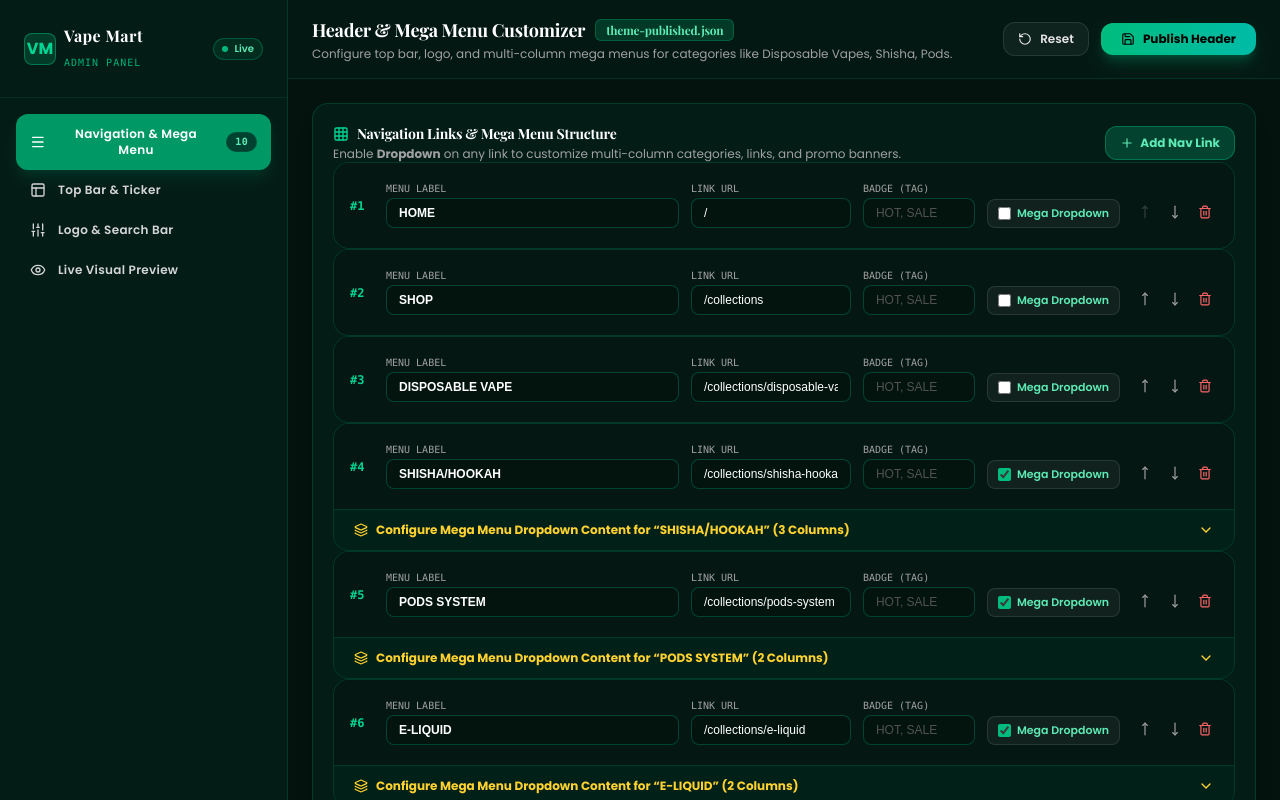
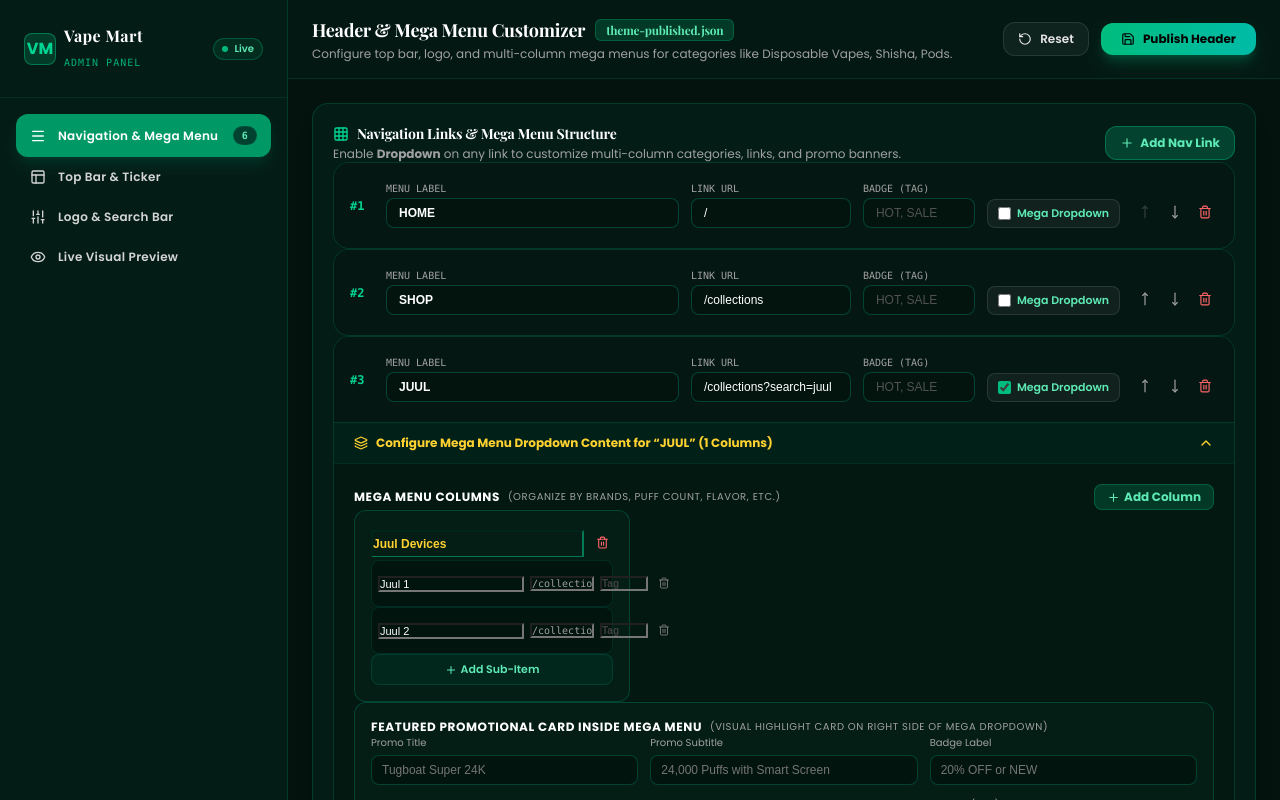
Before and after one commit to webestonesite/Vape-Mart-v2, a Next.js app: page /admin in a window 1280 px wide. Shown: the top 800 px of the page. Built offline with nearby package versions, Linux system fonts and the light colour scheme.

Commit message:
Add category menu: Juul, Terea, IQOS, Disposable brands; search-param deep links (#12)

```diff
--- a/src/app/collections/[slug]/page.tsx
+++ b/src/app/collections/[slug]/page.tsx
@@ -1,4 +1,5 @@
 import type { Metadata } from "next";
+import { Suspense } from "react";
 import { notFound } from "next/navigation";
 import {
   categories,
@@ -95,11 +96,13 @@ export default async function CollectionSlugPage({ params }: CollectionSlugPageP
         type="application/ld+json"
         dangerouslySetInnerHTML={{ __html: JSON.stringify(breadcrumbJsonLd) }}
       />
-      <CollectionPageView
-        category={category}
-        allCategories={categories}
-        products={categoryProducts.length > 0 ? categoryProducts : allProducts}
-      />
+      <Suspense fallback={null}>
+        <CollectionPageView
+          category={category}
+          allCategories={categories}
+          products={categoryProducts.length > 0 ? categoryProducts : allProducts}
+        />
+      </Suspense>
     </>
   );
 }
--- a/src/app/collections/page.tsx
+++ b/src/app/collections/page.tsx
@@ -1,4 +1,5 @@
 import type { Metadata } from "next";
+import { Suspense } from "react";
 import { categories, allProducts } from "@/data/products";
 import { CollectionPageView } from "@/components/collection/CollectionPageView";
 
@@ -29,7 +30,9 @@ export default function AllCollectionsPage() {
         type="application/ld+json"
         dangerouslySetInnerHTML={{ __html: JSON.stringify(jsonLd) }}
       />
-      <CollectionPageView allCategories={categories} products={allProducts} />
+      <Suspense fallback={null}>
+        <CollectionPageView allCategories={categories} products={allProducts} />
+      </Suspense>
     </>
   );
 }
--- a/src/components/collection/CollectionPageView.tsx
+++ b/src/components/collection/CollectionPageView.tsx
@@ -3,6 +3,7 @@
 import { useState, useMemo, useEffect, useRef } from "react";
 import Image from "next/image";
 import Link from "next/link";
+import { useSearchParams } from "next/navigation";
 import { motion, AnimatePresence } from "framer-motion";
 import {
   ChevronRight,
@@ -152,7 +153,13 @@ function QuizDropdown({
 
 export function CollectionPageView({ category, allCategories, products }: CollectionPageViewProps) {
   // ---- filter state ----
-  const [searchQuery, setSearchQuery] = useState("");
+  // Menu links like /collections?search=elf+bar pre-fill the search box
+  const searchParams = useSearchParams();
+  const urlSearchQuery = searchParams.get("search") ?? "";
+  const [searchQuery, setSearchQuery] = useState(urlSearchQuery);
+  useEffect(() => {
+    setSearchQuery(urlSearchQuery);
+  }, [urlSearchQuery]);
   const [selectedBrands, setSelectedBrands] = useState<string[]>([]);
   const [priceMinInput, setPriceMinInput] = useState("");
   const [priceMaxInput, setPriceMaxInput] = useState("");
--- a/src/data/theme-published.json
+++ b/src/data/theme-published.json
@@ -15,11 +15,11 @@
       "links": [
         {
           "label": "About Us",
-          "href": "#"
+          "href": "/about"
         },
         {
           "label": "Contact Us",
-          "href": "#"
+          "href": "/contact"
         }
       ]
     },
@@ -35,125 +35,128 @@
     "navItems": [
       {
         "label": "HOME",
-        "href": "/",
-        "badge": "",
-        "hasDropdown": false,
+        "href": "/"
+      },
+      {
+        "label": "SHOP",
+        "href": "/collections"
+      },
+      {
+        "label": "JUUL",
+        "href": "/collections?search=juul",
+        "hasDropdown": true,
         "columns": [
           {
-            "heading": "Popular Categories",
+            "heading": "Juul Devices",
             "items": [
               {
-                "title": "Best Sellers",
-                "href": "#",
-                "badge": ""
+                "title": "Juul 1",
+                "href": "/collections?search=juul+1"
               },
               {
-                "title": "New Arrivals",
-                "href": "#"
+                "title": "Juul 2",
+                "href": "/collections?search=juul+2"
+              }
+            ]
           }
         ]
       },
       {
-            "heading": "Shop By Type",
+        "label": "TEREA",
+        "href": "/collections?search=terea",
+        "hasDropdown": true,
+        "columns": [
+          {
+            "heading": "Terea",
             "items": [
               {
-                "title": "Premium Series",
-                "href": "#"
+                "title": "Terea Device",
+                "href": "/collections?search=terea+device"
               },
               {
-                "title": "Standard Kits",
-                "href": "#"
+                "title": "Terea Flavor",
+                "href": "/collections?search=terea+flavor"
               }
             ]
           }
-        ],
-        "featuredBanner": {
-          "title": "HOME Special",
-          "subtitle": "Exclusive deals with same-day delivery in UAE",
-          "badge": "SALE",
-          "image": "/images/disposable_vape.png",
-          "href": "#"
-        }
+        ]
       },
       {
-        "label": "SHOP",
-        "href": "/collections",
-        "badge": ""
+        "label": "IQOS",
+        "href": "/collections?search=iqos",
+        "hasDropdown": true,
+        "columns": [
+          {
+            "heading": "IQOS",
+            "items": [
+              {
+                "title": "IQOS Iluma",
+                "href": "/collections?search=iluma"
+              }
+            ]
+          }
+        ]
       },
       {
-        "label": "DISPOSABLE VAPE",
+        "label": "DISPOSABLE",
         "href": "/collections/disposable-vape",
-        "badge": "",
-        "hasDropdown": false,
+        "hasDropdown": true,
         "columns": [
           {
             "heading": "Top Brands",
             "items": [
               {
-                "title": "Elf Bar (BC10000 & Raya)",
-                "href": "#",
-                "badge": "HOT"
+                "title": "Al Fakher",
+                "href": "/collections/disposable-vape?search=al+fakher"
               },
               {
-                "title": "Yuoto (Thanos 5000)",
-                "href": "#"
+                "title": "Elf Bar",
+                "href": "/collections/disposable-vape?search=elf+bar"
               },
               {
-                "title": "Tugboat (Super 24000)",
-                "href": "#",
-                "badge": "NEW"
+                "title": "Yuoto",
+                "href": "/collections/disposable-vape?search=yuoto"
               },
               {
-                "title": "Vozol (Star 12000)",
-                "href": "#"
+                "title": "Waka",
+                "href": "/collections/disposable-vape?search=waka"
               },
               {
-                "title": "Myle Drip & Meta",
-                "href": "#"
+                "title": "Pod Salt",
+                "href": "/collections/disposable-vape?search=pod+salt"
+              },
+              {
+                "title": "Kief King",
+                "href": "/collections/disposable-vape?search=kief+king"
               }
             ]
           },
           {
-            "heading": "By Puff Count",
+            "heading": "More Brands",
             "items": [
               {
-                "title": "2,500 – 5,000 Puffs",
-                "href": "#"
+                "title": "Tugboat",
+                "href": "/collections/disposable-vape?search=tugboat"
               },
               {
-                "title": "6,000 – 10,000 Puffs",
-                "href": "#",
-                "badge": "POPULAR"
+                "title": "Oxbar",
+                "href": "/collections/disposable-vape?search=oxbar"
               },
               {
-                "title": "12,000 – 25,000 Puffs",
-                "href": "#",
-                "badge": "MAX"
+                "title": "Mazaya",
+                "href": "/collections/disposable-vape?search=mazaya"
               },
               {
-                "title": "Rechargeable Disposables",
-                "href": "#"
-              }
-            ]
+                "title": "Vozol",
+                "href": "/collections/disposable-vape?search=vozol"
               },
               {
-            "heading": "Best-Selling Flavors",
-            "items": [
-              {
-                "title": "Double Apple Ice",
-                "href": "#"
+                "title": "SPRK",
+                "href": "/collections/disposable-vape?search=sprk"
               },
               {
-                "title": "Lush Watermelon",
-                "href": "#"
-              },
-              {
-                "title": "Blue Razz Lemonade",
-                "href": "#"
-              },
-              {
-                "title": "Cool Mint & Spearmint",
-                "href": "#"
+                "title": "HQD",
+                "href": "/collections/disposable-vape?search=hqd"
               }
             ]
           }
@@ -163,190 +166,8 @@
           "subtitle": "24,000 Puffs with Smart Screen Display",
           "image": "/images/disposable_vape.png",
           "badge": "SPECIAL OFFER",
-          "href": "#"
+          "href": "/collections/disposable-vape?search=tugboat"
         }
-      },
-      {
-        "label": "SHISHA/HOOKAH",
-        "href": "/collections/shisha-hookah",
-        "badge": "",
-        "hasDropdown": true,
-        "columns": [
-          {
-            "heading": "Electronic Shisha",
-            "items": [
-              {
-                "title": "Ooka E-Shisha Devices",
-                "href": "#",
-                "badge": "HOT"
-              },
-              {
-                "title": "Portable Hookah Pods",
-                "href": "#"
-              },
-              {
-                "title": "Zero Charcoal E-Heads",
-                "href": "#"
-              }
-            ]
-          },
-          {
-            "heading": "Flavors & Mixes",
-            "items": [
-              {
-                "title": "Two Apples (Al Fakher)",
-                "href": "#"
-              },
-              {
-                "title": "Grape with Mint",
-                "href": "#"
-              },
-              {
-                "title": "Gum & Fresh Berries",
-                "href": "#"
-              }
-            ]
-          },
-          {
-            "heading": "Accessories",
-            "items": [
-              {
-                "title": "Coconut Charcoal Briquettes",
-                "href": "#"
-              },
-              {
-                "title": "Silicone Hoses & Mouthpieces",
-                "href": "#"
-              },
-              {
-                "title": "Bowls & Heat Managers",
-                "href": "#"
-              }
-            ]
-          }
-        ],
-        "featuredBanner": {
-          "title": "Smart E-Shisha Kit",
-          "subtitle": "No coal, no mess. Clean cloud delivery.",
-          "image": "/images/hero_slide_2.jpg",
-          "badge": "LUXURY",
-          "href": "#"
-        }
-      },
-      {
-        "label": "PODS SYSTEM",
-        "href": "/collections/pods-system",
-        "badge": "",
-        "hasDropdown": true,
-        "columns": [
-          {
-            "heading": "Pod Kits",
-            "items": [
-              {
-                "title": "JUUL2 Starter Kit",
-                "href": "/product/juul2-starter-kit-slate-grey",
-                "badge": ""
-              },
-              {
-                "title": "IQOS ILUMA Prime",
-                "href": "/product/iqos-terea-amber-indonesian-uae",
-                "badge": ""
-              },
-              {
-                "title": "Uwell Caliburn G2 & G3",
-                "href": "/product/uwell-caliburn-g2-pod-system"
-              },
-              {
-                "title": "Myle Meta Pod Device",
-                "href": "/product/myle-meta-max-18000-disposable"
-              }
-            ]
-          },
-          {
-            "heading": "Replacement Pods",
-            "items": [
-              {
-                "title": "JUUL2 Crisp Menthol & Tobacco",
-                "href": "/product/juul2-starter-kit-slate-grey"
-              },
-              {
-                "title": "TEREA Indonesian & Italian Sticks",
-                "href": "/product/iqos-terea-amber-indonesian-uae"
-              }
-            ]
-          }
-        ],
-        "featuredBanner": {
-          "title": "IQOS ILUMA & TEREA",
-          "subtitle": "Authentic induction heated tobacco in UAE",
-          "image": "/images/terea_heets.jpg",
-          "badge": "OFFICIAL",
-          "href": "/collections/heated-tobacco"
-        }
-      },
-      {
-        "label": "E-LIQUID",
-        "href": "/collections/e-liquid",
-        "badge": "",
-        "hasDropdown": true,
-        "columns": [
-          {
-            "heading": "Nicotine Types",
-            "items": [
-              {
-                "title": "Salt Nicotine (20mg – 50mg)",
-                "href": "/collections/e-liquid",
-                "badge": ""
-              },
-              {
-                "title": "Freebase E-Juice (3mg – 18mg)",
-                "href": "/collections/e-liquid"
-              }
-            ]
-          },
-          {
-            "heading": "Top Brands",
-            "items": [
-              {
-                "title": "Nasty Juice Worldwide",
-                "href": "/product/nasty-juice-asap-grape-60ml",
-                "badge": ""
-              },
-              {
-                "title": "Juice Head California",
-                "href": "/product/juice-head-blueberry-lemon-100ml"
-              }
-            ]
-          }
-        ],
-        "featuredBanner": {
-          "title": "Premium Vape E-Juice",
-          "subtitle": "100% Original imported American & UK blends.",
-          "image": "/images/hero_slide_3.jpg",
-          "badge": "FLAVOR LAB",
-          "href": "/collections/e-liquid"
-        }
-      },
-      {
-        "label": "JUUL",
-        "href": "/collections",
-        "badge": ""
-      },
-      {
-        "label": "Myle",
-        "href": "#",
-        "badge": "",
-        "hasDropdown": false
-      },
-      {
-        "label": "VAPE KIT",
-        "href": "/collections/vape-kits",
-        "badge": ""
-      },
-      {
-        "label": "BRANDS",
-        "href": "/collections",
-        "badge": ""
       }
     ],
     "actions": {
```
Lines whose indentation alone changed are shown as unchanged.
